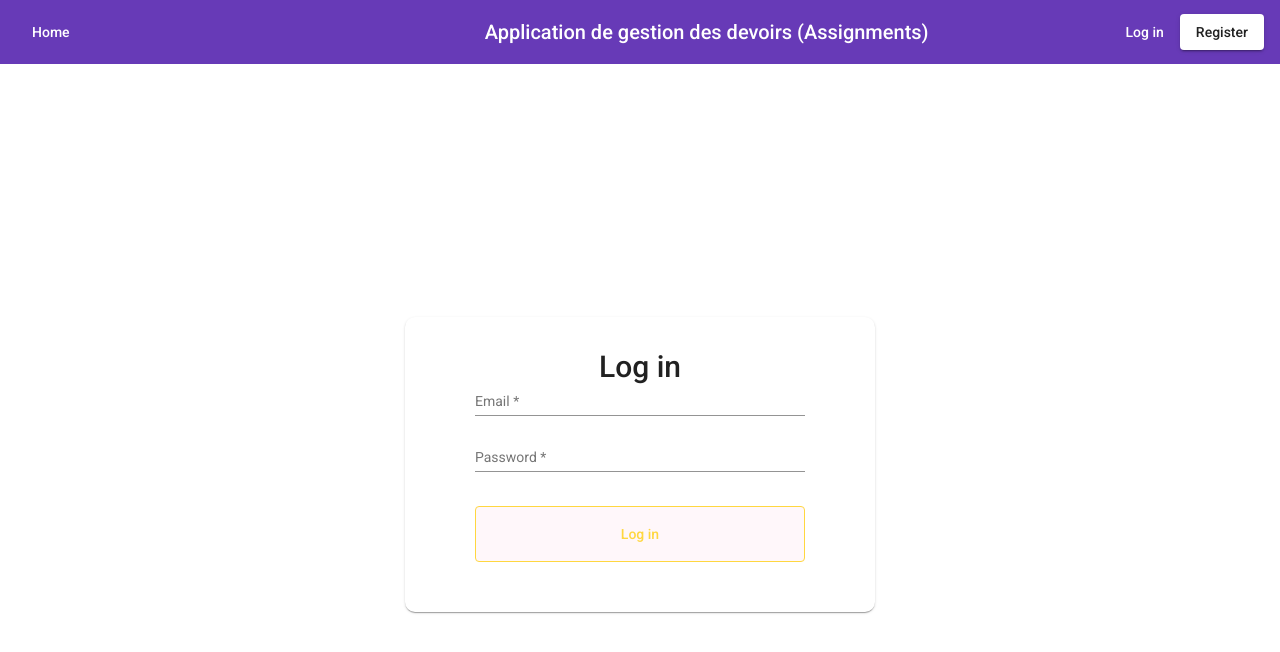
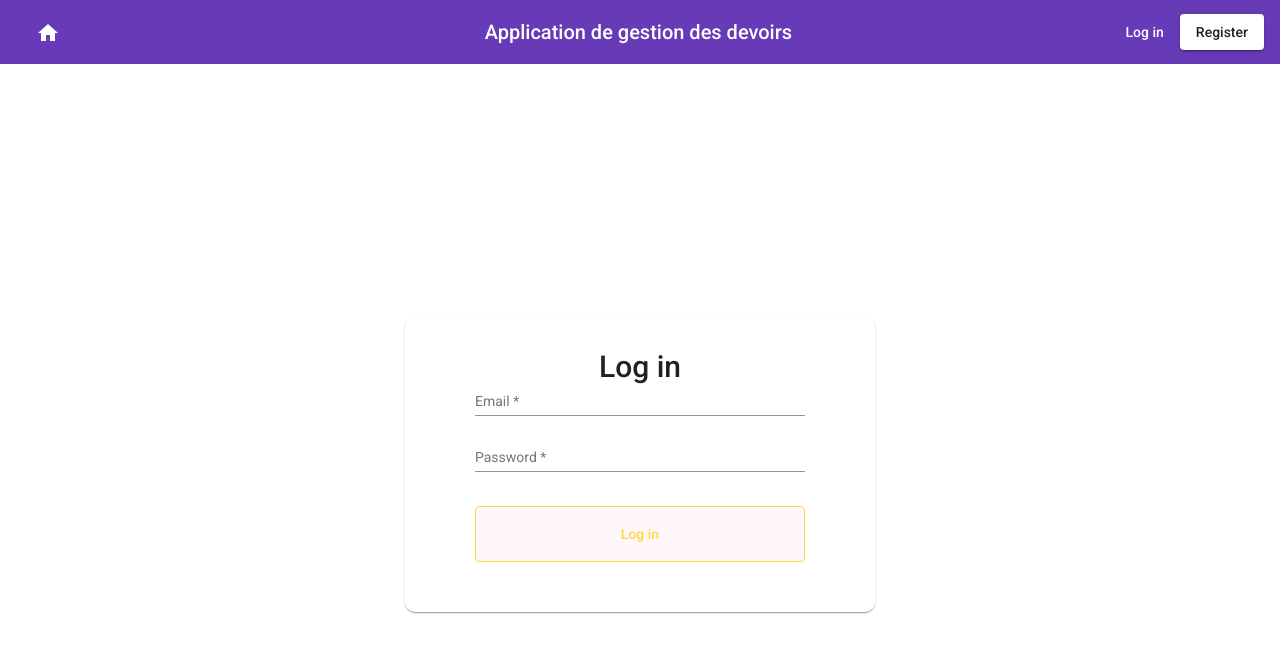
Before and after one commit to dex06/tp-angular, an Angular app in the folder assignment-app/: page /login in a window 1280 px wide. Shown: the top 652 px of the page. Built offline with nearby package versions, Linux system fonts and the light colour scheme.

Commit message:
adding style

```diff
--- a/assignment-app/src/app/app.component.css
+++ b/assignment-app/src/app/app.component.css
@@ -23,14 +23,18 @@
 .title {
     grid-column: 4 / 6;
     grid-row: 1;
+    text-align: center;
 }
 
 .params {
     grid-column: 7;
     grid-row: 1;
+    text-align: center;
+    margin-top: 15px;
 }
 
 .log {
     grid-column: 8 / 8;
     grid-row: 1;
+    text-align: end;
 }
--- a/assignment-app/src/app/app.component.html
+++ b/assignment-app/src/app/app.component.html
@@ -2,7 +2,9 @@
 <mat-toolbar color="primary" class="app-header">
   <div></div>
   <div class="home">
-    <a mat-button routerLink="home" routerLinkActive="active">Home</a>
+    <a mat-button routerLink="home" routerLinkActive="active">
+      <mat-icon aria-hidden="false" aria-label="Example home icon">home</mat-icon>
+    </a>
 
 
 
--- a/assignment-app/src/app/app.component.ts
+++ b/assignment-app/src/app/app.component.ts
@@ -20,10 +20,8 @@ export class AppComponent {
 
 
 
-  titre = 'Application de gestion des devoirs (Assignments)';
+  titre = 'Application de gestion des devoirs';
   constructor(private authService: AuthService, private userService: UsersService, public params: VariablesGlobales, private router:Router) {}
-
-
 
 
   isLogged(){
--- a/assignment-app/src/app/assignments/assignments.component.html
+++ b/assignment-app/src/app/assignments/assignments.component.html
@@ -9,7 +9,7 @@
       </button>
     </a>
   </nav>
-<!--
+
   <mat-list *ngFor="let assignment of assignments">
       <mat-card  class="example-card">
         <mat-card-header>
@@ -26,7 +26,7 @@
         </mat-card-actions>
       </mat-card>
   </mat-list>
-  -->
+
 
   <!--
   <mat-list *ngFor="let assignment of assignments">
```
